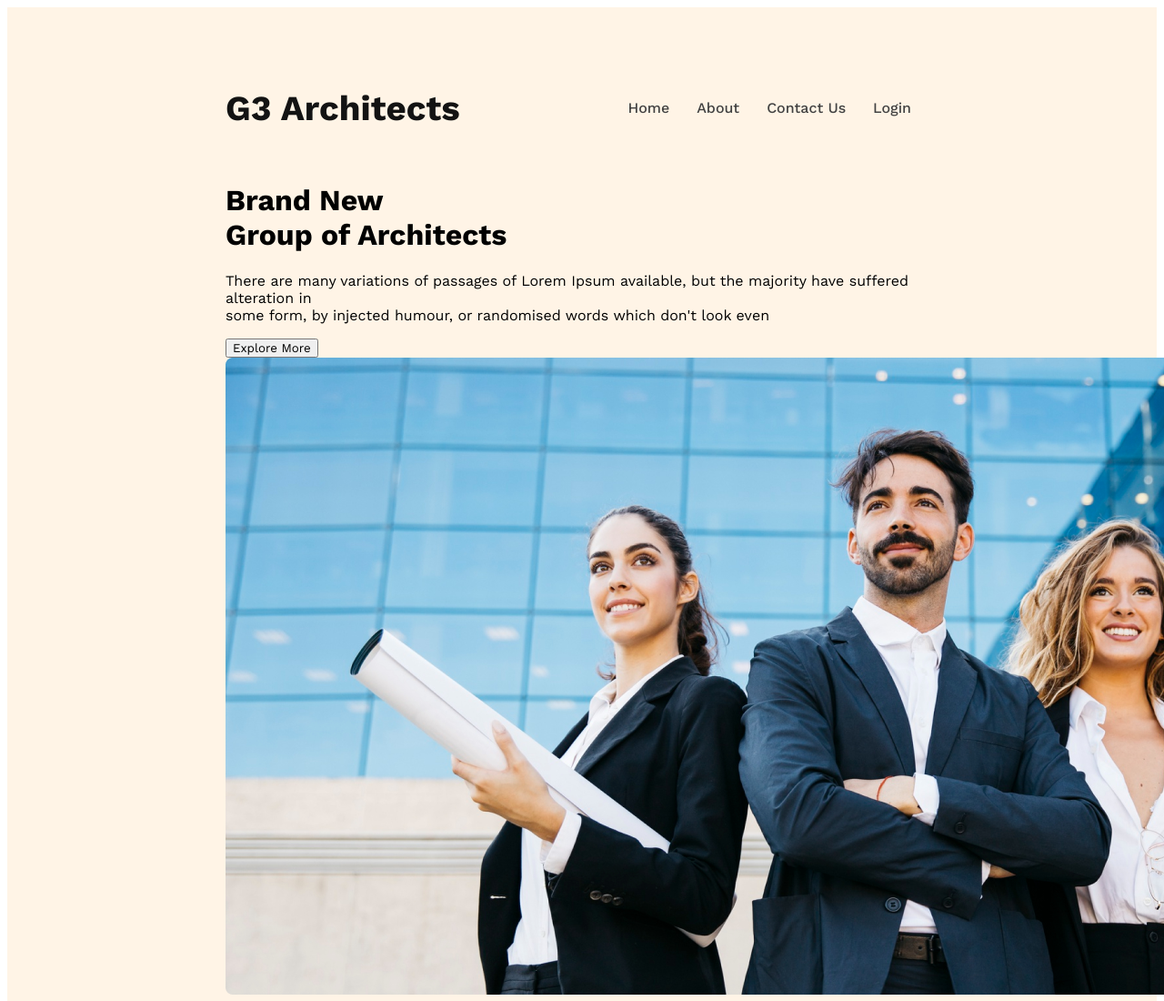
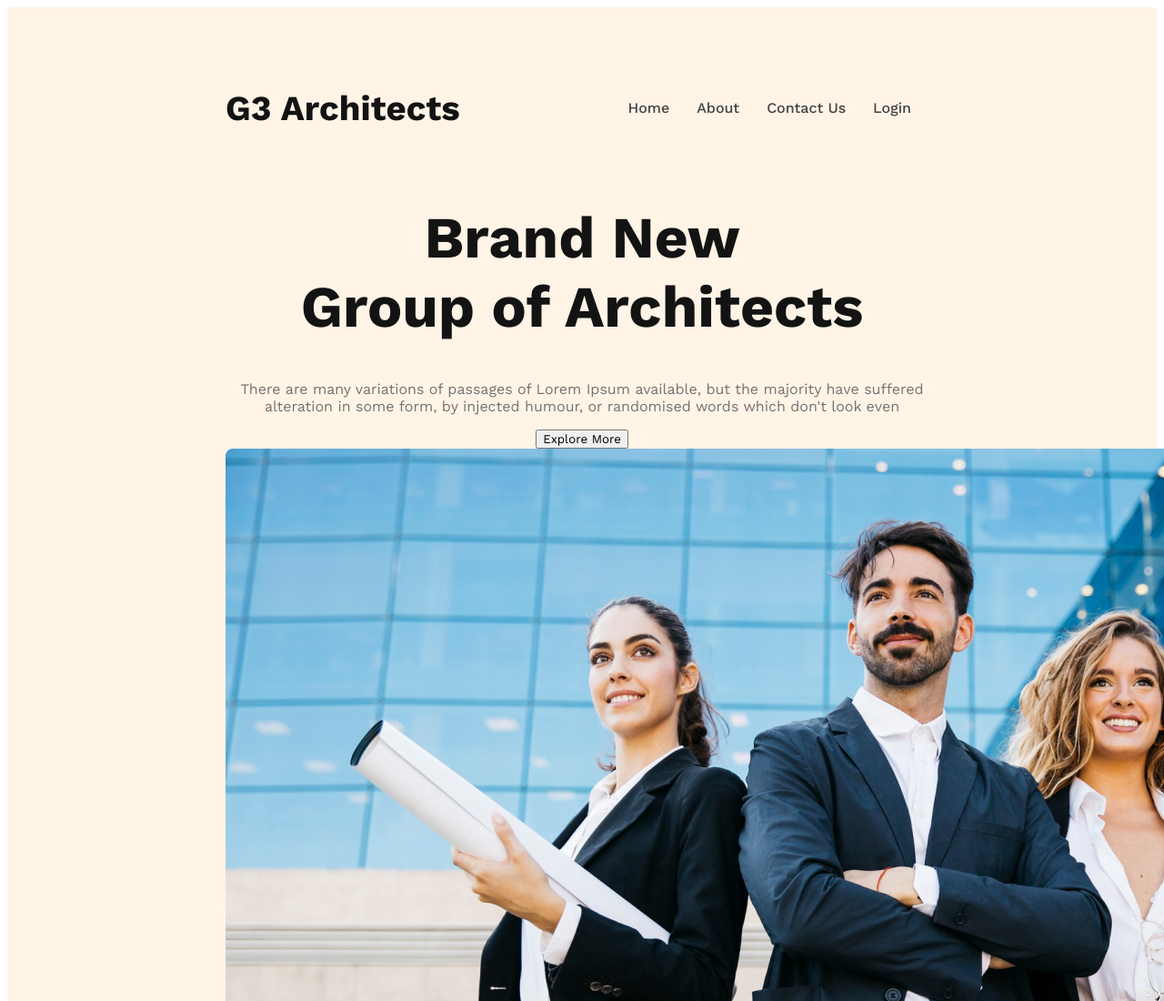
Before and after one commit to anikr007/g3-architects-website, a plain HTML site: page index.html in a window 1280 px wide. Shown: the top 1100 px of the page at 91% size. Drawn offline with nearby package versions, Linux system fonts and the light colour scheme.

Commit message:
banner contanct added

```diff
--- a/index.html
+++ b/index.html
@@ -1,11 +1,13 @@
 <!DOCTYPE html>
 <html lang="en">
+
 <head>
     <meta charset="UTF-8">
     <meta name="viewport" content="width=device-width, initial-scale=1.0">
     <link rel="stylesheet" href="style/color.css">
     <title>G3-Architects</title>
 </head>
+
 <body>
     <header>
         <nav>
@@ -18,17 +20,21 @@
             </ul>
         </nav>
         <div class="banner">
-            <h1 class="banner-title">Brand New <br>
-                Group of Architects
+            <div class="banner-content">
+                <h1 class="banner-title">Brand New <br>
+                    Group of Architects
                 </h1>
                 <p class="banner-description">
-                    There are many variations of passages of Lorem Ipsum available, but the majority have suffered alteration in <br> some form, by injected humour, or randomised words which don't look even
+                    There are many variations of passages of Lorem Ipsum available, but the majority have suffered
+                    alteration in some form, by injected humour, or randomised words which don't look even
                 </p>
                 <button class="btn-primary">Explore More</button>
-                <img src="images/banner.png" alt="">
+            </div>
+            <img src="images/banner.png" alt="">
         </div>
     </header>
     <main></main>
     <footer></footer>
 </body>
+
 </html>
--- a/style/color.css
+++ b/style/color.css
@@ -1,35 +1,63 @@
 /* work sans font form google */
 @import url('https://fonts.googleapis.com/css2?family=Lato:wght@100;300;400;700;900&family=Open+Sans:wght@400;700;800&family=Work+Sans:wght@400;500;600;700;800&display=swap');
 
+/* share style */
 * {
     font-family: 'Lato', sans-serif;
     font-family: 'Open Sans', sans-serif;
     font-family: 'Work Sans', sans-serif;
 }
-header{
+
+.btn-primary {
+
+}
+
+header {
     background: rgba(255, 144, 14, 0.10);
     padding: 50px 240px;
 }
-nav{
+
+nav {
     display: flex;
     justify-content: space-between;
     align-items: center;
 }
-.nav-title{
+
+.nav-title {
     font-size: 2.4rem;
     font-weight: 700;
     color: #131313;
 }
-nav > ul {
+
+nav>ul {
     display: flex;
 }
+
 nav li {
     list-style: none;
     margin-right: 30px;
     font-weight: 500;
     font-size: 1rem;
 }
-nav li a{
+
+nav li a {
     text-decoration: none;
     color: #424242;
 }
+
+/* banner style */
+.banner-content {
+    max-width: 800px;
+    text-align: center;
+    margin: 0px auto;
+}
+
+.banner-title {
+    font-size: 4rem;
+    font-weight: 700;
+    color: #131313;
+}
+
+.banner-description {
+    color: #727272;
+}
```
